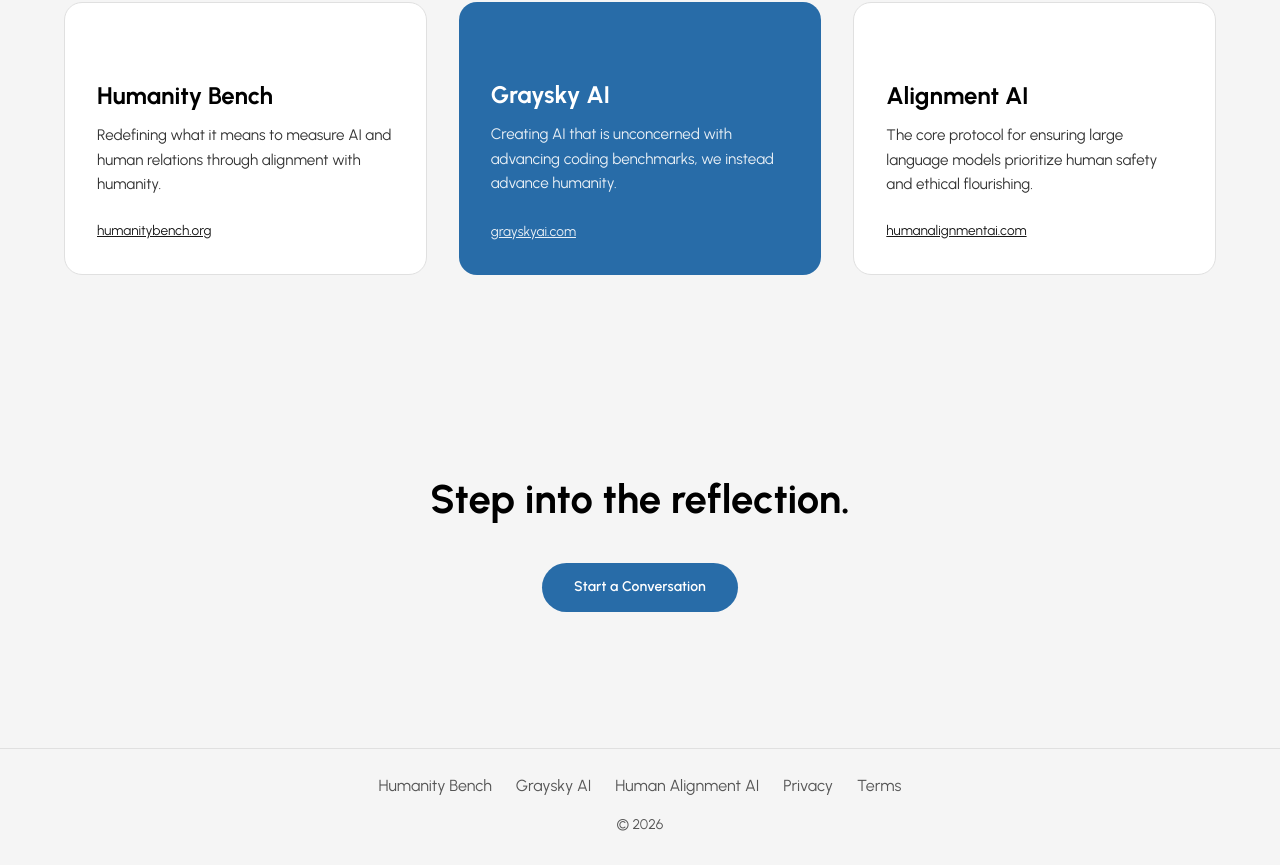
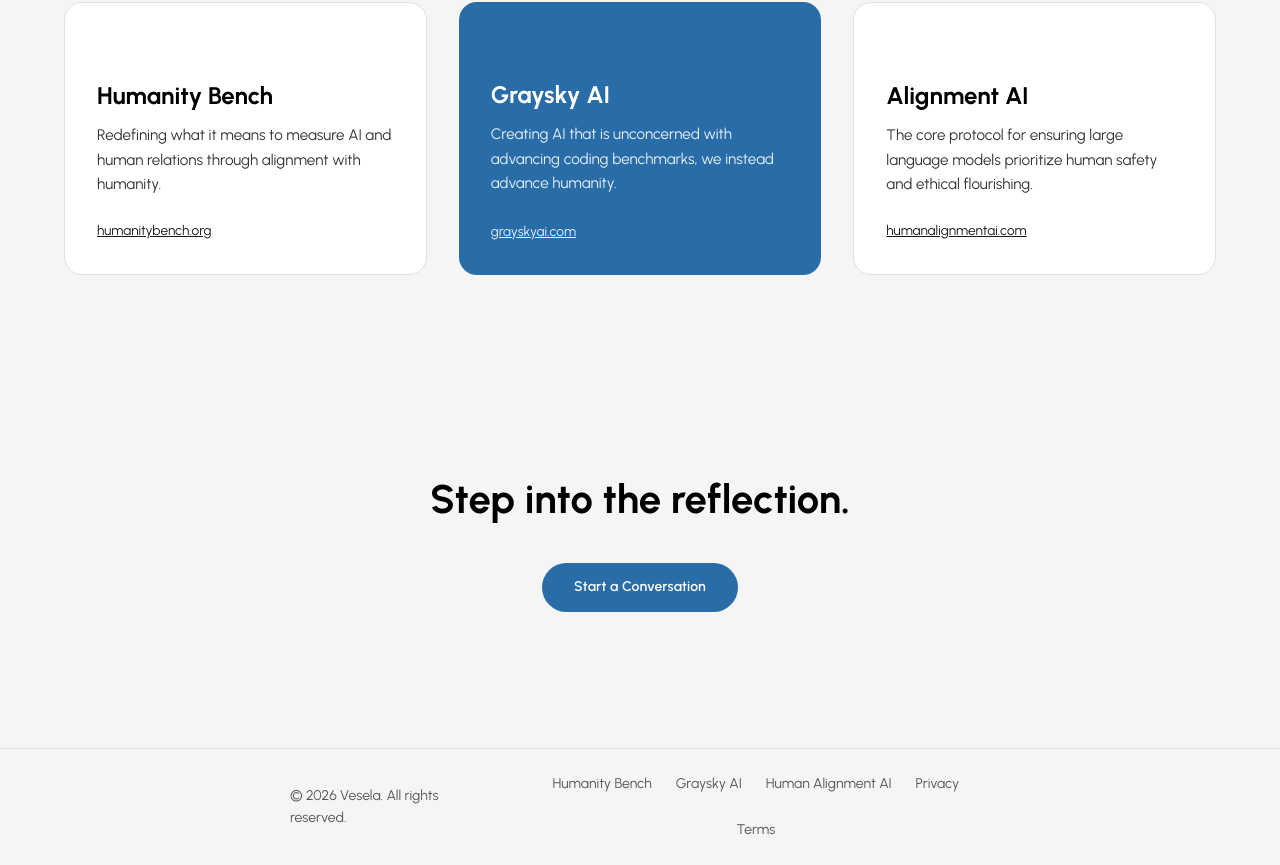
Before and after one commit to vbhadrashetti3/VeselaWebApp, a Next.js app in the folder vesela-next/: page / in a window 1280 px wide. Shown: the part 1550-2415 px from the top of the page. Built offline with nearby package versions, Linux system fonts and the light colour scheme; some icons are missing; what @mui/material-nextjs would draw is missing.

Commit message:
feat: create responsive public header and footer components

```diff
--- a/vesela-next/src/components/public/PublicFooter.jsx
+++ b/vesela-next/src/components/public/PublicFooter.jsx
@@ -1,5 +1,6 @@
 "use client";
 import { Box, Typography, Link, Stack } from "@mui/material";
+import { CHAT_CONTAINER_MAX_WIDTH } from "@/constant";
 
 export default function PublicFooter() {
   return (
@@ -8,12 +9,37 @@
       sx={{
         borderTop: "1px solid",
         borderColor: "divider",
-        py: 3,
+        py: { xs: 4, sm: 3 },
         px: { xs: 2, sm: 4 },
         mt: 5,
-        textAlign: "center",
+        backgroundColor: (theme) => theme.palette.background.default,
       }}
     >
+      <Box
+        sx={{
+          display: "flex",
+          flexDirection: { xs: "column", sm: "row" },
+          justifyContent: { xs: "center", sm: "space-between" },
+          alignItems: "center",
+          gap: { xs: 2.5, sm: 3 },
+          maxWidth: CHAT_CONTAINER_MAX_WIDTH,
+          mx: "auto",
+          width: "100%",
+        }}
+      >
+        {/* Copyright */}
+        <Typography
+          variant="body2"
+          color="text.secondary"
+          sx={{
+            order: { xs: 2, sm: 1 },
+            fontSize: "14px",
+            textAlign: { xs: "center", sm: "left" },
+          }}
+        >
+          © 2026 Vesela. All rights reserved.
+        </Typography>
+
         {/* Links row */}
         <Stack
           direction={{ xs: "column", sm: "row" }}
@@ -22,28 +48,78 @@
           alignItems="center"
           flexWrap="wrap"
           useFlexGap
+          sx={{
+            order: { xs: 1, sm: 2 },
+          }}
         >
-        <Link href="https://humanitybench.org/" target="_blank" rel="noopener noreferrer" underline="none" color="text.secondary">
+          <Link
+            href="https://humanitybench.org/"
+            target="_blank"
+            rel="noopener noreferrer"
+            underline="none"
+            color="text.secondary"
+            sx={{
+              fontSize: "14px",
+              transition: "color 0.2s ease-in-out",
+              "&:hover": { color: "text.primary" },
+            }}
+          >
             Humanity Bench
           </Link>
-        <Link href="https://grayskyai.com/" target="_blank" rel="noopener noreferrer" underline="none" color="text.secondary">
+          <Link
+            href="https://grayskyai.com/"
+            target="_blank"
+            rel="noopener noreferrer"
+            underline="none"
+            color="text.secondary"
+            sx={{
+              fontSize: "14px",
+              transition: "color 0.2s ease-in-out",
+              "&:hover": { color: "text.primary" },
+            }}
+          >
             Graysky AI
           </Link>
-        <Link href="https://humanalignmentai.com/" target="_blank" rel="noopener noreferrer" underline="none" color="text.secondary">
+          <Link
+            href="https://humanalignmentai.com/"
+            target="_blank"
+            rel="noopener noreferrer"
+            underline="none"
+            color="text.secondary"
+            sx={{
+              fontSize: "14px",
+              transition: "color 0.2s ease-in-out",
+              "&:hover": { color: "text.primary" },
+            }}
+          >
             Human Alignment AI
           </Link>
-        <Link href="#" underline="none" color="text.secondary">
+          <Link
+            href="#"
+            underline="none"
+            color="text.secondary"
+            sx={{
+              fontSize: "14px",
+              transition: "color 0.2s ease-in-out",
+              "&:hover": { color: "text.primary" },
+            }}
+          >
             Privacy
           </Link>
-        <Link href="#" underline="none" color="text.secondary">
+          <Link
+            href="#"
+            underline="none"
+            color="text.secondary"
+            sx={{
+              fontSize: "14px",
+              transition: "color 0.2s ease-in-out",
+              "&:hover": { color: "text.primary" },
+            }}
+          >
             Terms
           </Link>
         </Stack>
-
-      {/* Copyright */}
-      <Typography variant="body2" color="text.secondary" sx={{ mt: 2 }}>
-        © 2026
-      </Typography>
+      </Box>
     </Box>
   );
 }
--- a/vesela-next/src/components/public/PublicHeader.jsx
+++ b/vesela-next/src/components/public/PublicHeader.jsx
@@ -90,9 +90,8 @@
               animationData={VeselaLogoBlack}
               loop={false}
               style={{
-                width: "120px",
+                width: "110px",
                 marginTop: "10px",
-                marginLeft: "-12px", // compensates internal Lottie left padding
               }}
             />
           </Box>
```
Lines whose indentation alone changed are shown as unchanged.
